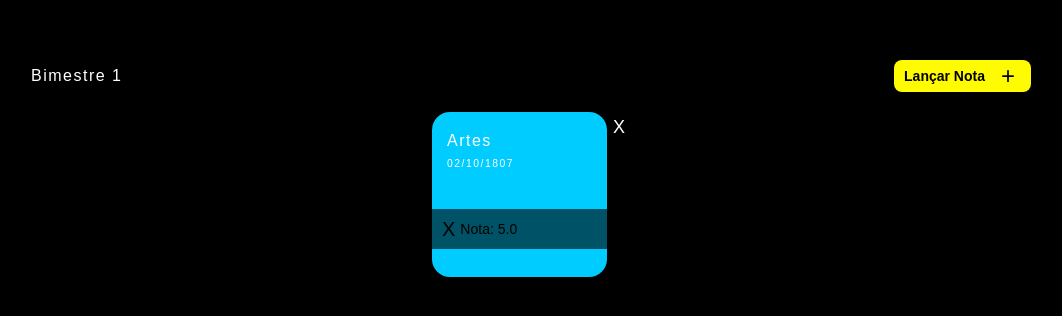
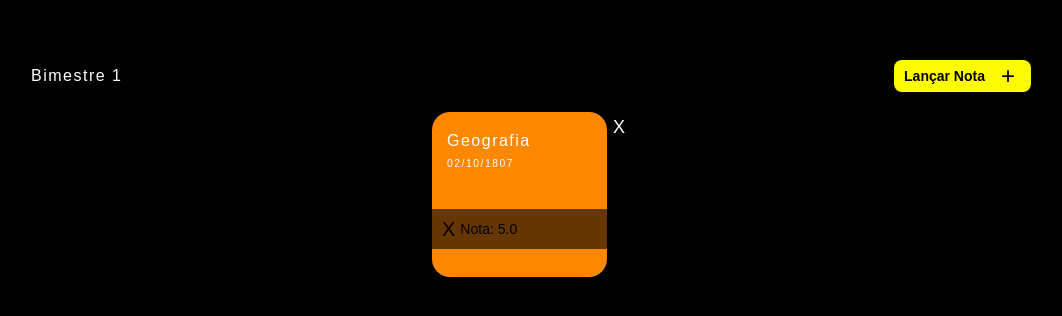
Before and after one commit to FreymundDeveloper/Note-Record, a React (Create React App) app in the folder frontend/: page / in a window 1280 px wide. Shown: the top 316 px of the page, without its empty margins (109-1171 px from the left). Built offline with nearby package versions, Linux system fonts and the light colour scheme.

Commit message:
GetCardColor Function Extern

```diff
--- a/frontend/src/components/Card/CardMain.tsx
+++ b/frontend/src/components/Card/CardMain.tsx
@@ -2,22 +2,8 @@ import React from 'react';
 import styled from 'styled-components';
 import { darken } from 'polished';
 import { ThemeType } from '../../themes/Theme';
+import { getCardColor } from '../../utils/colorUtils';
 import { Title, ButtonDelete } from '../../components';
-
-const getCardColor = (title: string, themes: ThemeType ) => {
-    switch (title) {
-        case 'Biologia':
-            return themes.color.biologyCard;
-        case 'Artes':
-            return themes.color.artCard;
-        case 'Geografia':
-            return themes.color.geographyCard;
-        case 'Sociologia':
-            return themes.color.sociologyCard;
-        default:
-            return themes.color.biologyCard;
-    }
-};
 
 interface CardMainProps {
   title: string;
--- a/frontend/src/home/Home.tsx
+++ b/frontend/src/home/Home.tsx
@@ -16,8 +16,8 @@ export const Home: React.FC = () => {
     return (
         <ContainerHome>
             <ContainerTopic content="Bimestre 1" cardText="Lançar Nota" onButtonClick={handleOpenModal} />
-            <CardMain title="Artes" data="02/10/1807" note="5.0" onButtonClick={handleOpenModal} />
-            <Modal userSelectedCard={2} isOpen={isModalOpen} content={"Bimestre 1"} onClose={handleCloseModal} />
+            <CardMain title="Geografia" data="02/10/1807" note="5.0" onButtonClick={handleOpenModal} />
+            <Modal userSelectedCard={3} isOpen={isModalOpen} content={"Bimestre 1"} onClose={handleCloseModal} />
         </ContainerHome>
     );
 };
--- /dev/null
+++ b/frontend/src/utils/colorUtils.tsx
@@ -0,0 +1,16 @@
+import { ThemeType } from '../themes/Theme';
+
+export const getCardColor = (title: string, themes: ThemeType) => {
+    switch (title) {
+        case 'Biologia':
+            return themes.color.biologyCard;
+        case 'Artes':
+            return themes.color.artCard;
+        case 'Geografia':
+            return themes.color.geographyCard;
+        case 'Sociologia':
+            return themes.color.sociologyCard;
+        default:
+            return themes.color.biologyCard;
+    }
+};
```
